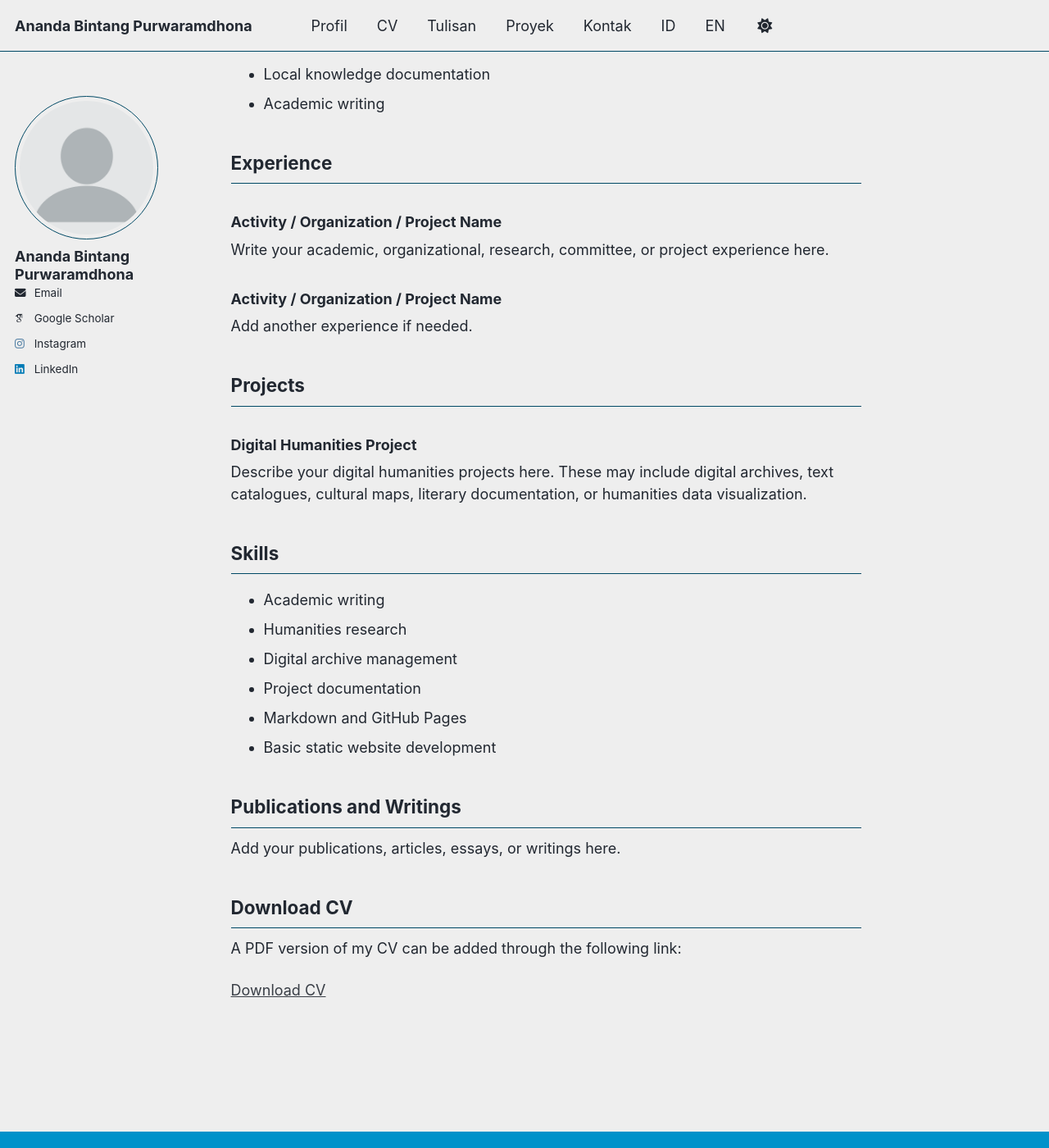
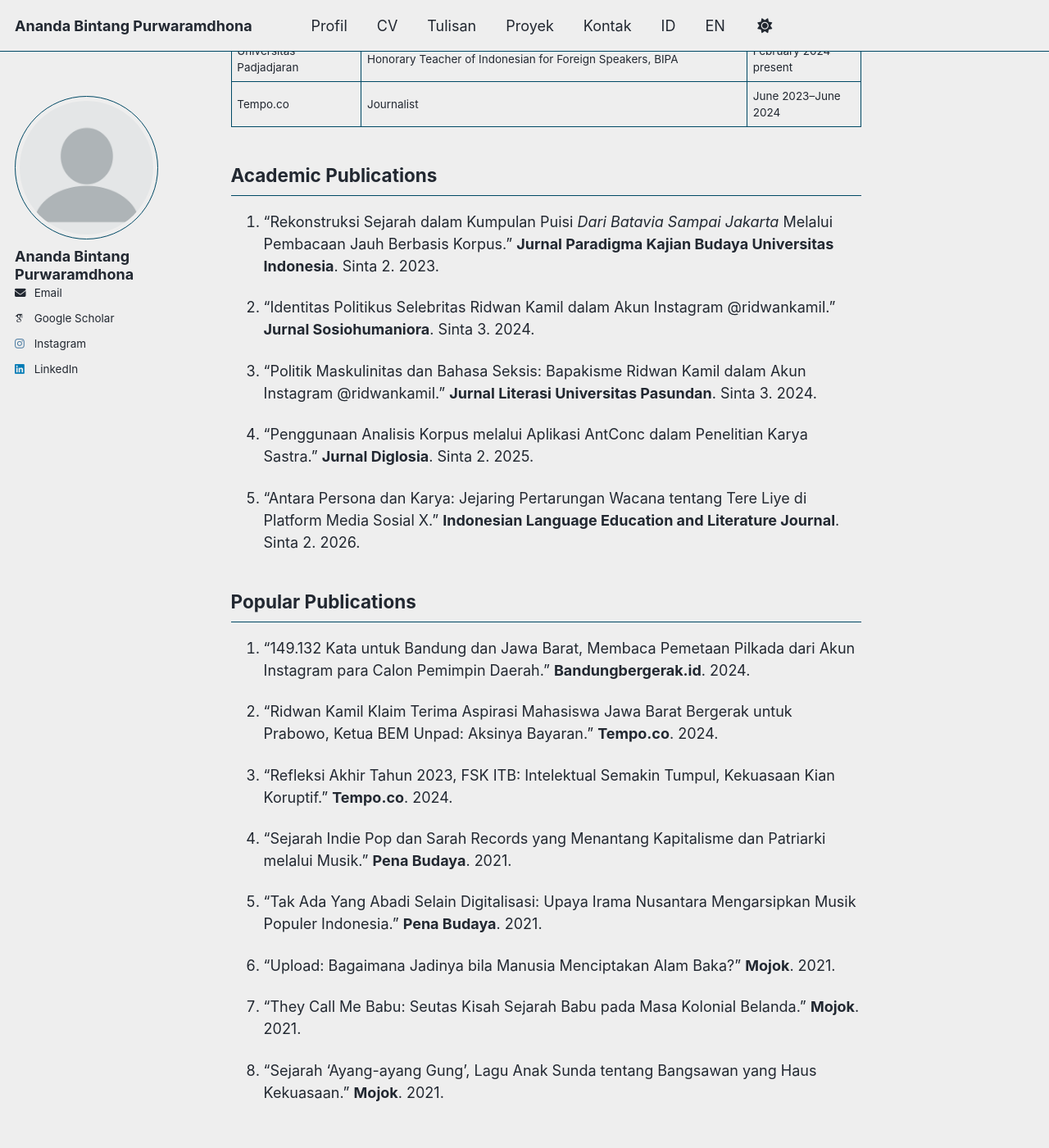
Before and after one commit to Anandabintangp/anandabintangp.github.io, a Jekyll site: the page built from _pages/cv-en.md, in a window 1280 px wide and 1400 px high, scrolled down 745 px. Shown: the whole window at 82% size. Built offline with Jekyll 4.4.1, drawn with Linux system fonts in a browser that asks for light colours; some web fonts are replaced; a script bundle is joined from its source files by our own code; library files that are not in the unit come from our copies; some of the changed text lies outside the part shown.

Commit message:
Update cv-en.md

```diff
--- a/_pages/cv-en.md
+++ b/_pages/cv-en.md
@@ -12,52 +12,51 @@
 
 ## Short Profile
 
-I am an early-career researcher interested in literature, culture, digital humanities, digital archives, and technology-based humanities projects.
+**Ananda Bintang Purwaramdhona, M.Hum.**
+Email: [contact.anandabintang@gmail.com](mailto:contact.anandabintang@gmail.com)
+Research interests: **Digital Humanities, Contemporary Poetry, and Cultural Studies**.
 
 ## Education
 
-**University Name / Study Program**
-Year – present
+| Degree | University | Field | Year |
+|---|---|---|---|
+| Bachelor’s Degree | Universitas Padjadjaran | Indonesian Literature | 2023 |
+| Master’s Degree | Universitas Padjadjaran | Cultural Studies | 2024 |
 
-Write a short description of your education, academic focus, or current field of study.
+## Professional Experience
 
-## Academic Interests
+| Institution | Position | Year |
+|---|---|---|
+| Institut Teknologi Bandung | Non-permanent Lecturer for Academic Writing and Science, Technology, and Arts Journalism | June 2024–present |
+| Universitas Padjadjaran | Honorary Teacher of Indonesian for Foreign Speakers, BIPA | February 2024–present |
+| Tempo.co | Journalist | June 2023–June 2024 |
 
-- Literature and culture
-- Digital humanities
-- Digital archives
-- Text and media studies
-- Local knowledge documentation
-- Academic writing
+## Academic Publications
 
-## Experience
+1. “Rekonstruksi Sejarah dalam Kumpulan Puisi *Dari Batavia Sampai Jakarta* Melalui Pembacaan Jauh Berbasis Korpus.” **Jurnal Paradigma Kajian Budaya Universitas Indonesia**. Sinta 2. 2023.
 
-### Activity / Organization / Project Name
-Write your academic, organizational, research, committee, or project experience here.
+2. “Identitas Politikus Selebritas Ridwan Kamil dalam Akun Instagram @ridwankamil.” **Jurnal Sosiohumaniora**. Sinta 3. 2024.
 
-### Activity / Organization / Project Name
-Add another experience if needed.
+3. “Politik Maskulinitas dan Bahasa Seksis: Bapakisme Ridwan Kamil dalam Akun Instagram @ridwankamil.” **Jurnal Literasi Universitas Pasundan**. Sinta 3. 2024.
 
-## Projects
+4. “Penggunaan Analisis Korpus melalui Aplikasi AntConc dalam Penelitian Karya Sastra.” **Jurnal Diglosia**. Sinta 2. 2025.
 
-### Digital Humanities Project
-Describe your digital humanities projects here. These may include digital archives, text catalogues, cultural maps, literary documentation, or humanities data visualization.
+5. “Antara Persona dan Karya: Jejaring Pertarungan Wacana tentang Tere Liye di Platform Media Sosial X.” **Indonesian Language Education and Literature Journal**. Sinta 2. 2026.
 
-## Skills
+## Popular Publications
 
-- Academic writing
-- Humanities research
-- Digital archive management
-- Project documentation
-- Markdown and GitHub Pages
-- Basic static website development
+1. “149.132 Kata untuk Bandung dan Jawa Barat, Membaca Pemetaan Pilkada dari Akun Instagram para Calon Pemimpin Daerah.” **Bandungbergerak.id**. 2024.
 
-## Publications and Writings
+2. “Ridwan Kamil Klaim Terima Aspirasi Mahasiswa Jawa Barat Bergerak untuk Prabowo, Ketua BEM Unpad: Aksinya Bayaran.” **Tempo.co**. 2024.
 
-Add your publications, articles, essays, or writings here.
+3. “Refleksi Akhir Tahun 2023, FSK ITB: Intelektual Semakin Tumpul, Kekuasaan Kian Koruptif.” **Tempo.co**. 2024.
 
-## Download CV
+4. “Sejarah Indie Pop dan Sarah Records yang Menantang Kapitalisme dan Patriarki melalui Musik.” **Pena Budaya**. 2021.
 
-A PDF version of my CV can be added through the following link:
+5. “Tak Ada Yang Abadi Selain Digitalisasi: Upaya Irama Nusantara Mengarsipkan Musik Populer Indonesia.” **Pena Budaya**. 2021.
 
-[Download CV](/files/CV_Ananda_Bintang.pdf)
+6. “Upload: Bagaimana Jadinya bila Manusia Menciptakan Alam Baka?” **Mojok**. 2021.
+
+7. “They Call Me Babu: Seutas Kisah Sejarah Babu pada Masa Kolonial Belanda.” **Mojok**. 2021.
+
+8. “Sejarah ‘Ayang-ayang Gung’, Lagu Anak Sunda tentang Bangsawan yang Haus Kekuasaan.” **Mojok**. 2021.
```
